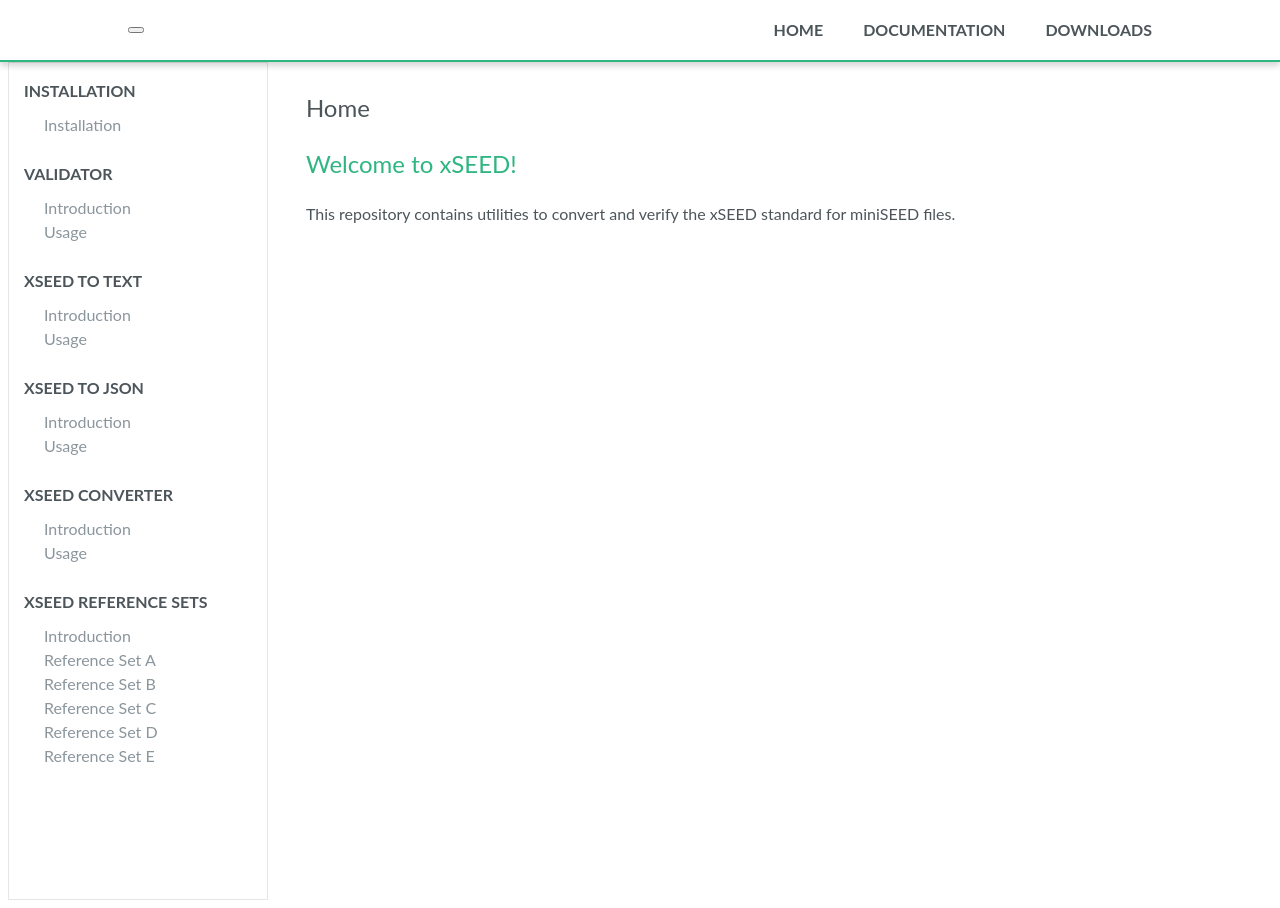
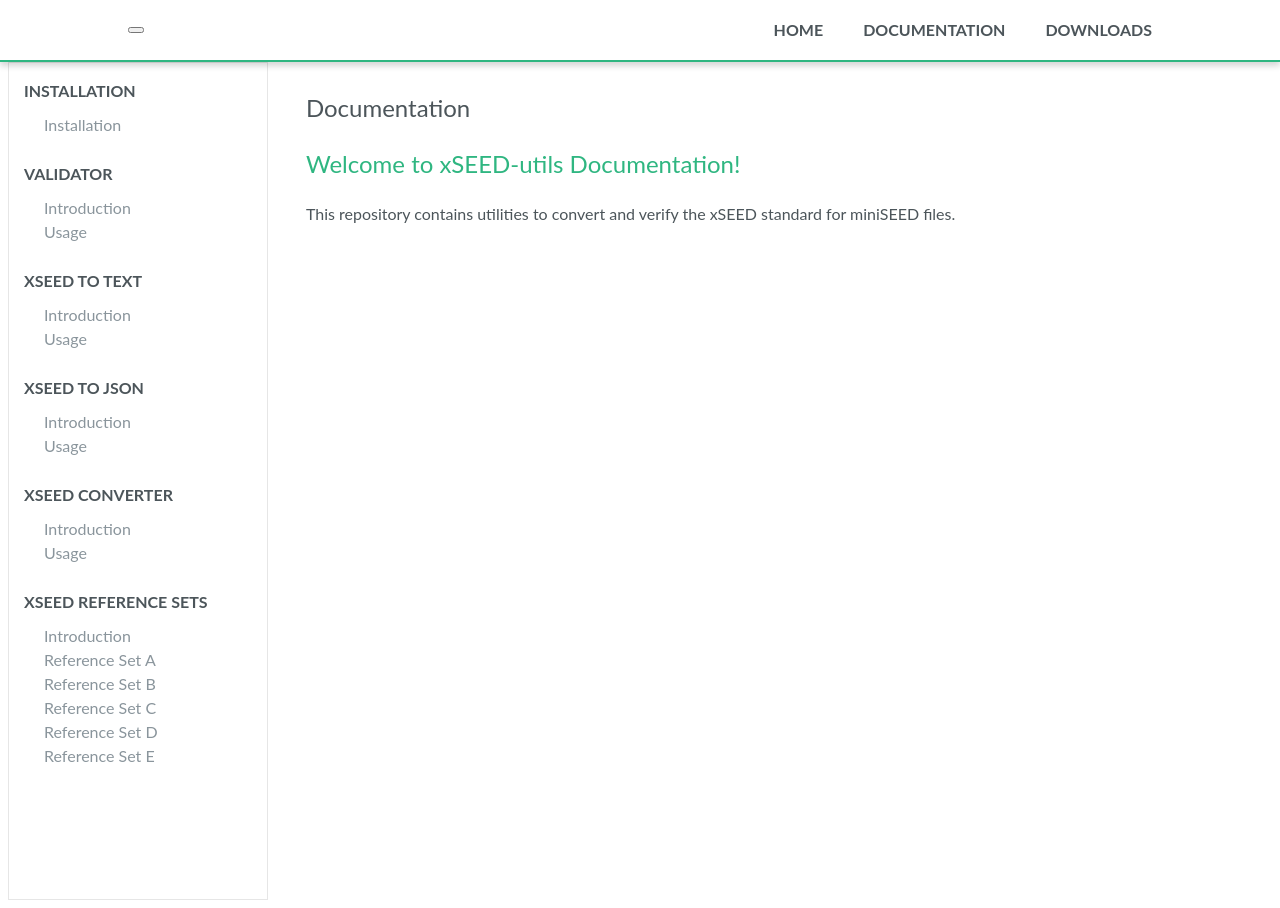
Before and after one commit to jeffreyleifer/xseed-utils, a Jekyll site: the page built from docs/documentation.md, in a window 1280 px wide. Built offline with Jekyll 4.4.1, drawn with Linux system fonts in a browser that asks for light colours; nearby versions of some CDN libraries; comment, search, counter and statistics services are not loaded.

Commit message:
Update documentation.md

```diff
--- a/docs/documentation.md
+++ b/docs/documentation.md
@@ -1,9 +1,9 @@
 ---
 layout: documentation
-title: Home
+title: Documentation
 permalink: /documentation/
 ---
 
-## Welcome to xSEED!
+## Welcome to {{ site.title }} Documentation!
 
 This repository contains utilities to convert and verify the xSEED standard for miniSEED files.
```
